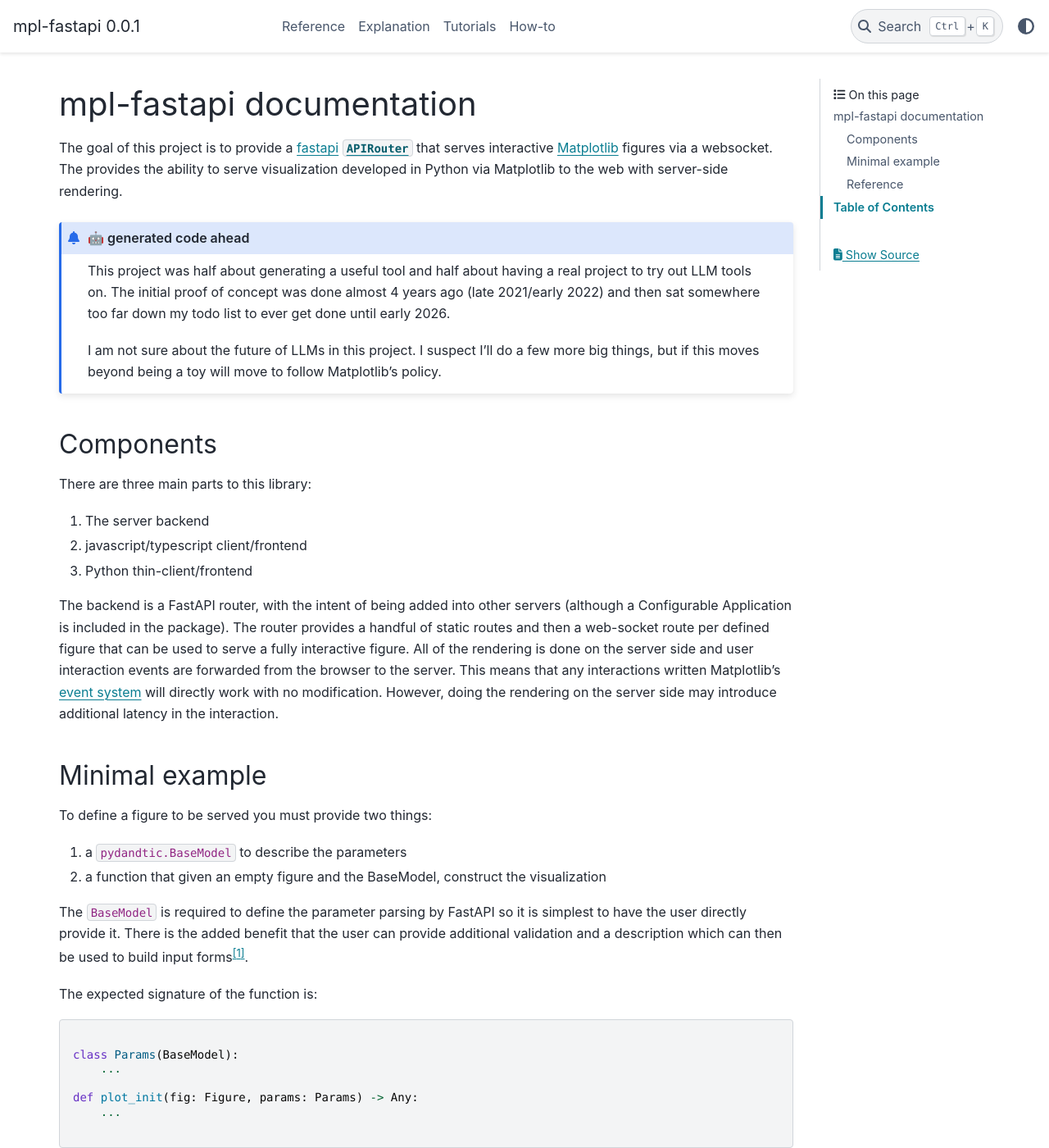
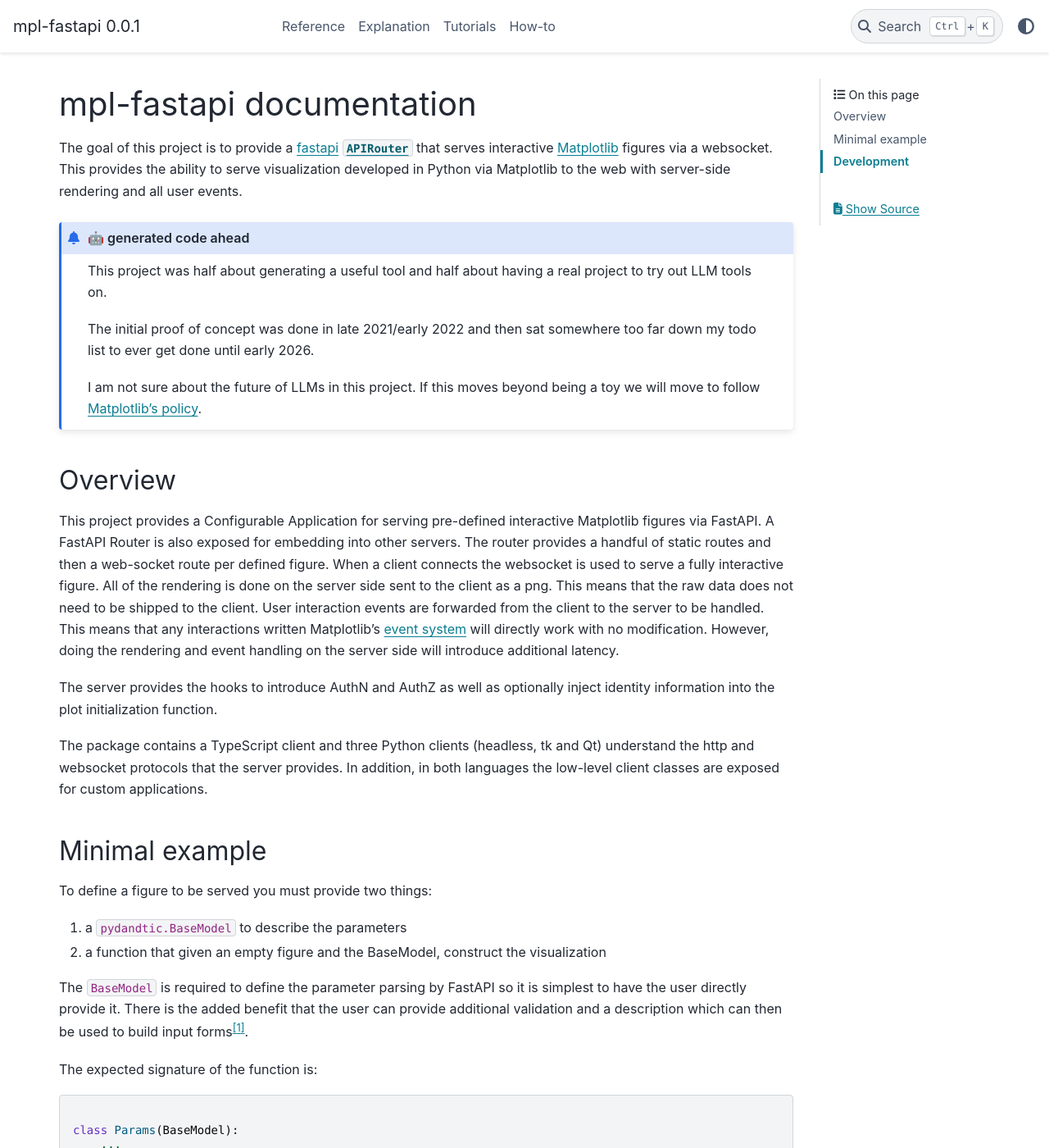
Before and after one commit to tacaswell/matplotlib-fastapi, a Sphinx documentation site: the page built from docs/source/index.md, in a window 1280 px wide and 1400 px high. Shown: the whole window at 82% size. Built offline with Sphinx 7.4.7 and the PyData theme 0.15.4, drawn with Linux system fonts in a browser that asks for light colours; some of the changed text lies outside the part shown.

Commit message:
DOC: More work on the documentation
This are very strictly written my by without the LLM to check that I understand
the code.

````diff
--- a/docs/source/index.md
+++ b/docs/source/index.md
@@ -1,40 +1,65 @@
 # mpl-fastapi documentation
 
-The goal of this project is to provide a [fastapi](https://fastapi.tiangolo.com)
-[`APIRouter`](https://fastapi.tiangolo.com/reference/apirouter/?h=apirouter) that
-serves interactive [Matplotlib](https://matplotlib.org) figures via a websocket.
-The provides the ability to serve visualization developed in Python via Matplotlib
-to the web with server-side rendering.
+
+```{toctree}
+---
+hidden: true
+---
+
+reference.md
+explain.md
+tutorials.md
+how-to.md
+
+```
+
+
+The goal of this project is to provide a
+[fastapi](https://fastapi.tiangolo.com)
+[`APIRouter`](https://fastapi.tiangolo.com/reference/apirouter/?h=apirouter)
+that serves interactive [Matplotlib](https://matplotlib.org) figures via a
+websocket.  This provides the ability to serve visualization developed in
+Python via Matplotlib to the web with server-side rendering and all user
+events.
 
 
 ```{admonition} 🤖 generated code ahead
+
 This project was half about generating a useful tool and half about having a
-real project to try out LLM tools on.  The initial proof of concept was done almost
-4 years ago (late 2021/early 2022) and then sat somewhere too far down my todo list
-to ever get done until early 2026.
+real project to try out LLM tools on.
 
-I am not sure about the future of LLMs in this project.  I suspect I'll do a few more
-big things, but if this moves beyond being a toy will move to follow Matplotlib's policy.
+The initial proof of concept was done in late 2021/early 2022 and then sat
+somewhere too far down my todo list to ever get done until early 2026.
+
+I am not sure about the future of LLMs in this project.  If this moves beyond
+being a toy we will move to follow
+[Matplotlib's
+policy](https://matplotlib.org/devdocs/devel/contribute.html#use-of-generative-ai).
+
 ```
 
-## Components
+## Overview
 
-There are three main parts to this library:
+This project provides a Configurable Application for serving pre-defined
+interactive Matplotlib figures via FastAPI.  A FastAPI Router is also exposed
+for embedding into other servers.  The router provides a handful of static
+routes and then a web-socket route per defined figure.  When a client connects
+the websocket is used to serve a fully interactive figure.  All of the
+rendering is done on the server side sent to the client as a png.  This means
+that the raw data does not need to be shipped to the client.  User interaction
+events are forwarded from the client to the server to be handled.  This means
+that any interactions written Matplotlib's [event
+system](https://matplotlib.org/stable/users/explain/figure/event_handling.html#id1)
+will directly work with no modification.  However, doing the rendering and
+event handling on the server side will introduce additional latency.
 
-1. The server backend
-2. javascript/typescript client/frontend
-3. Python thin-client/frontend
+The server provides the hooks to introduce AuthN and AuthZ as well as optionally
+inject identity information into the plot initialization function.
 
-The backend is a FastAPI router, with the intent of being added into other
-servers (although a Configurable Application is included in the package).  The
-router provides a handful of static routes and then a web-socket route per
-defined figure that can be used to serve a fully interactive figure.  All of
-the rendering is done on the server side and user interaction events are
-forwarded from the browser to the server.  This means that any interactions
-written Matplotlib's [event
-system](https://matplotlib.org/stable/users/explain/figure/event_handling.html#id1)
-will directly work with no modification.  However, doing the rendering on the
-server side may introduce additional latency in the interaction.
+The package contains a TypeScript client and three Python clients (headless, tk
+and Qt) understand the http and websocket protocols that the server provides.
+In addition, in both languages the low-level client classes are exposed for
+custom applications.
 
 ## Minimal example
 
@@ -61,7 +86,8 @@
 
 ```
 
-The actual name of the class and function does not matter.
+The actual name of the class and function do not matter.  If using the default
+configurable application you will need to explicitly export them.
 
 Concretely:
 
@@ -93,8 +119,15 @@
     ax.legend()
 
 
+# expose your plot to the server
 plots: dict[str, InitConfig] = {
-    "sine": PlotConfig("Sine wave", InitConfig(create_plot, InitParams))
+    "sine": PlotConfig(
+        "Sine wave",
+        InitConfig(
+            create_plot,
+            InitParams,
+        ),
+    )
 }
 
 ```
@@ -111,31 +144,33 @@
 the standard `uvicorn` command line flags can be passed and are forwarded
 through to `uvicorn`.
 
-This is a live figure rendered on the server and displayed in a browser.  Each
+Connecting to the displayed url with a browser will show a live figure.  Each
 connection to the server is a new websocket which in turn generates it's own
 `Figure` instance.  Thus, multiple independent clients can be served
-simultaneously.  All of the user events from the browser (mouse motion, mouse
-buttons, key press/release, and enter/exit events) are sent back to the server
-over the websocket and handled on the server side.  Thus, any code that
-currently uses Matplotlib's event system will "just work" out of the box.
+simultaneously and will not conflict with each other.  All of the user events
+from the browser (mouse motion, mouse buttons, key press/release, and
+enter/exit events) are sent back to the server over the websocket and handled
+on the server side.  Thus, any code that currently uses Matplotlib's event
+system will "just work" out of the box.
 
-At this point
+By providing an additional function
 
-## Reference
 
-# Table of Contents
+## Development
 
-```{toctree}
----
-maxdepth: 2
----
-reference.md
-explain.md
-tutorials.md
-how-to.md
+This project uses [pixi](https://pixi.prefix.dev/latest/) for dependency,
+package management, and development tooling.  The three main entry points are:
 
+```bash
+# to run example server with hot-reloading of Python and TS
+pixi run dev
+# serve docs with auto-rebuild
+pixi run docs-serve
+# run all of the linting
+pixi run check
 ```
+
 
 [^1]: In the future it is conceivable that we could auto-construct the
     BaseModel from introspecting the signature, however that FastAPI does not
-    do this
+    do this so it is unlikely to be a good idea.
````
Also changed, not shown: other parts of docs/source/index.md (+1 -1 lines).
